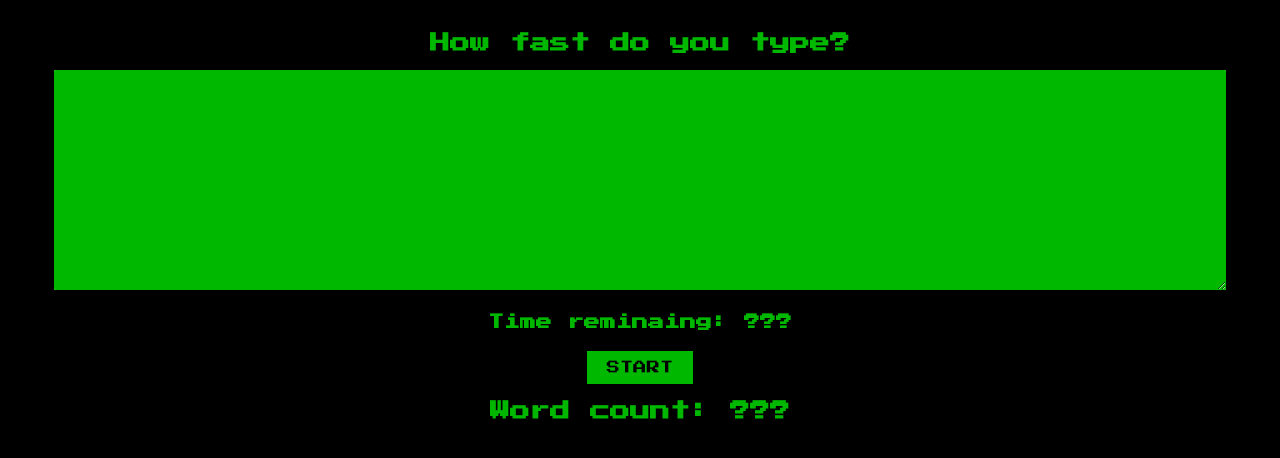
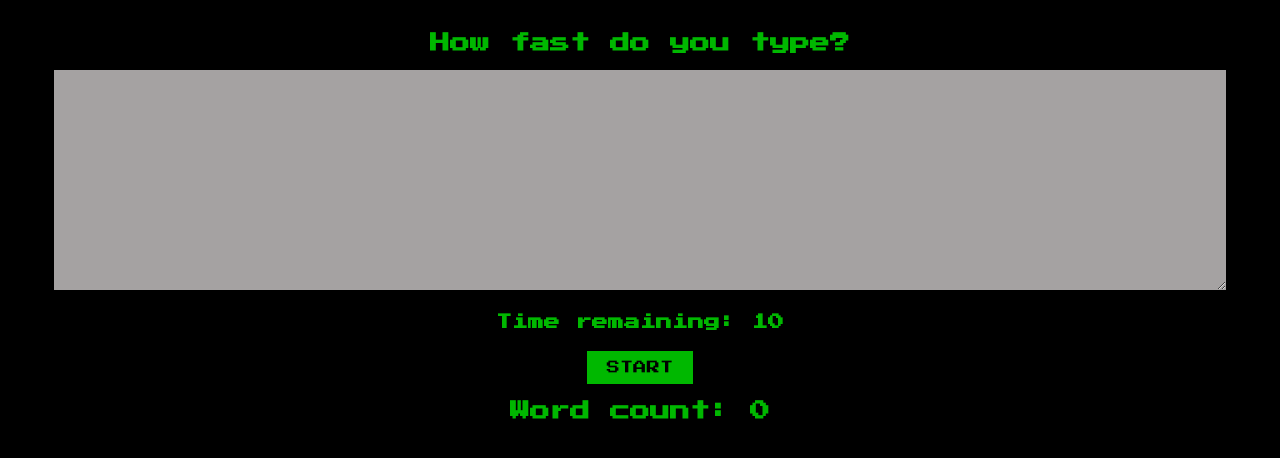
Before and after one commit to Oreada/react-speed-typing-game, a React (Create React App) app: page / in a window 1280 px wide. Shown: the top 458 px of the page. Built offline with nearby package versions, Linux system fonts and the light colour scheme.

Commit message:
feat: add main functionality

```diff
--- a/src/App.tsx
+++ b/src/App.tsx
@@ -1,13 +1,58 @@
-import React from 'react';
+import React, { useEffect, useRef, useState } from 'react';
 
 function App() {
+  const TIME_FOR_GAME = 10;
+  const [text, setText] = useState('');
+  const [time, setTime] = useState(TIME_FOR_GAME);
+  const [isStarted, setIsStarted] = useState(false);
+  const [count, setCount] = useState(0);
+  const textareaRef = useRef(null);
+
+  const handleChange = (event: React.ChangeEvent<HTMLTextAreaElement>) => {
+    setText(event.target.value);
+  };
+
+  const startGame = () => {
+    setIsStarted(true);
+    setTime(TIME_FOR_GAME);
+    setCount(0);
+    setText("");
+    (textareaRef.current as unknown as HTMLTextAreaElement).disabled = false; //! добавляем эту строку, т.к. setIsStarted не срабатывает мгновенно
+    (textareaRef.current as unknown as HTMLTextAreaElement).focus();
+  };
+
+  const endGame = () => {
+    setIsStarted(false);
+    const arr = text.trim().split(" ");
+    const filteredArr = arr.filter(word => word.length > 2);
+    console.log(arr.length, filteredArr.length);
+    setCount(filteredArr.length);
+  };
+
+  useEffect(() => {
+    let id: NodeJS.Timeout;
+    if ((time > 0) && isStarted) {
+      id = setTimeout(() => {
+        setTime(time => time - 1)
+      }, 1000)
+    } else if (time === 0) {
+      endGame();
+    }
+    return () => clearTimeout(id);
+  }, [time, isStarted])
+
   return (
     <div>
       <h1>How fast do you type?</h1>
-      <textarea />
-      <h4>Time reminaing: ???</h4>
-      <button>Start</button>
-      <h2>Word count: ???</h2>
+      <textarea
+        ref={textareaRef}
+        value={text}
+        onChange={handleChange}
+        disabled={!isStarted}
+      />
+      <h4>Time remaining: {time}</h4>
+      <button onClick={startGame}>Start</button>
+      <h2>Word count: {count}</h2>
     </div>
   );
 }
```
